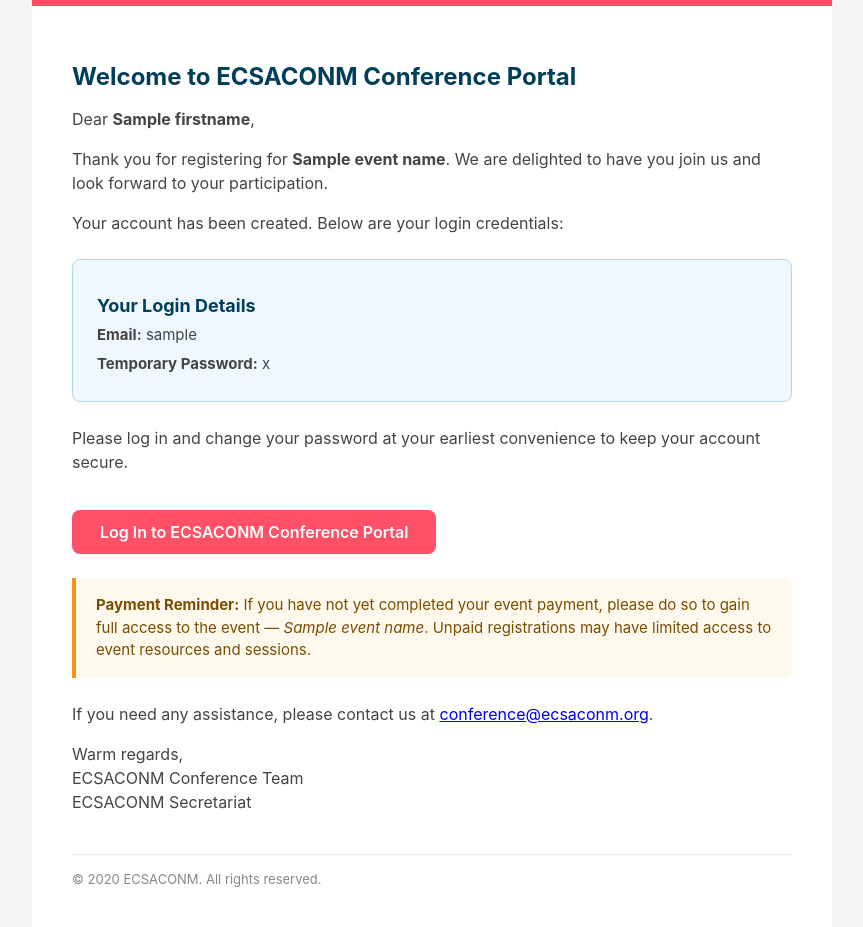
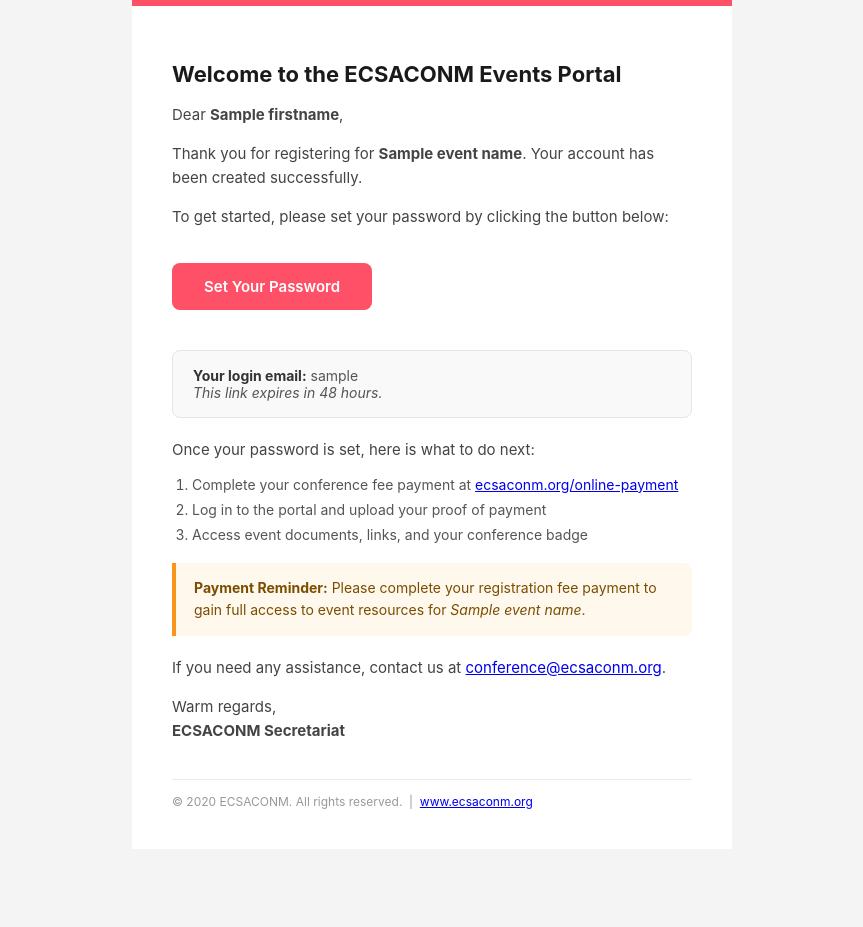
Before and after one commit to Davis1406/ecsaconm_events, a FastAPI app: template api/templates/acount_creation_template.html in a window 1280 px wide. Shown: the whole page, without its empty margins (208-1071 px from the left). After the commit the page ends 809 px from the top, so only its background shows below. Run offline with FastAPI, Linux system fonts and the light colour scheme; the template is opened without the code that fills it: most values are stand-ins (such as "Sample title", 1, 10 or a date in 2020); parts of the project's set-up code (start-up, migrations or seed data) failed here and were passed over.

Commit message:
Replace plain-text password email with secure set-password link

```diff
--- a/api/templates/acount_creation_template.html
+++ b/api/templates/acount_creation_template.html
@@ -3,130 +3,63 @@
   <head>
     <meta charset="UTF-8" />
     <meta name="viewport" content="width=device-width, initial-scale=1.0" />
-    <title>{{subject}}</title>
+    <title>{{ subject }}</title>
     <style>
-      body {
-        font-family: -apple-system, BlinkMacSystemFont, "Segoe UI", Roboto,
-          "Helvetica Neue", Arial, sans-serif;
-        background-color: #f4f4f4;
-        margin: 0;
-        padding: 0;
-        color: #333333;
-      }
-      .email-container {
-        width: 100%;
-        max-width: 800px;
-        margin: 0 auto;
-        background-color: #ffffff;
-        padding: 40px;
-        box-sizing: border-box;
-        border-top: 6px solid rgb(254,80,103);
-      }
-      h1 {
-        font-size: 24px;
-        margin-bottom: 16px;
-        color: #003f5c;
-      }
-      h2 {
-        font-size: 18px;
-        color: #003f5c;
-        margin-bottom: 8px;
-      }
-      p {
-        font-size: 16px;
-        line-height: 1.5;
-        margin-bottom: 16px;
-        color: #444444;
-      }
-      .credentials-box {
-        background-color: #f0f8ff;
-        border: 1px solid #b3d9e8;
-        border-radius: 8px;
-        padding: 20px 24px;
-        margin: 24px 0;
-      }
-      .credentials-box p {
-        margin: 6px 0;
-        font-size: 15px;
-      }
-      .payment-notice {
-        background-color: #fff8ed;
-        border-left: 4px solid #F7941D;
-        border-radius: 0 8px 8px 0;
-        padding: 16px 20px;
-        margin: 24px 0;
-      }
-      .payment-notice p {
-        margin: 0;
-        color: #7a4d00;
-        font-size: 15px;
-      }
-      a.button {
-        display: inline-block;
-        background-color: rgb(254,80,103);
-        color: #ffffff;
-        text-decoration: none;
-        padding: 12px 28px;
-        border-radius: 8px;
-        font-size: 16px;
-        font-weight: 600;
-        margin-top: 20px;
-      }
-      .footer {
-        font-size: 13px;
-        color: #888888;
-        margin-top: 40px;
-        border-top: 1px solid #eaeaea;
-        padding-top: 16px;
-      }
+      body { font-family: -apple-system, BlinkMacSystemFont, "Segoe UI", Roboto, "Helvetica Neue", Arial, sans-serif; background-color: #f4f4f4; margin: 0; padding: 0; color: #333333; }
+      .email-container { width: 100%; max-width: 600px; margin: 0 auto; background-color: #ffffff; padding: 40px; box-sizing: border-box; border-top: 6px solid rgb(254,80,103); }
+      h1 { font-size: 22px; margin-bottom: 16px; color: #1a1a1a; }
+      p { font-size: 15px; line-height: 1.6; margin-bottom: 14px; color: #444444; }
+      .button { display: inline-block; background-color: rgb(254,80,103); color: #ffffff !important; text-decoration: none; padding: 14px 32px; border-radius: 8px; font-size: 15px; font-weight: 600; margin: 20px 0; }
+      .info-box { background-color: #f9f9f9; border: 1px solid #e5e5e5; border-radius: 8px; padding: 16px 20px; margin: 20px 0; font-size: 14px; color: #555; }
+      .info-box strong { color: #333; }
+      .payment-notice { background-color: #fff8ed; border-left: 4px solid #F7941D; border-radius: 0 8px 8px 0; padding: 14px 18px; margin: 20px 0; }
+      .payment-notice p { margin: 0; color: #7a4d00; font-size: 14px; }
+      .footer { font-size: 12px; color: #999999; margin-top: 36px; border-top: 1px solid #eaeaea; padding-top: 14px; }
+      .steps { margin: 0; padding-left: 20px; }
+      .steps li { margin-bottom: 8px; font-size: 14px; color: #555; }
     </style>
   </head>
   <body>
     <div class="email-container">
-      <h1>Welcome to ECSACONM Conference Portal</h1>
-      <p>Dear <strong>{{firstname}}</strong>,</p>
+      <h1>Welcome to the ECSACONM Events Portal</h1>
+      <p>Dear <strong>{{ firstname }}</strong>,</p>
 
       <p>
         Thank you for registering{% if event_name %} for <strong>{{ event_name }}</strong>{% endif %}.
-        We are delighted to have you join us and look forward to your participation.
+        Your account has been created successfully.
       </p>
 
-      {% if password %}
-      <p>Your account has been created. Below are your login credentials:</p>
+      <p>To get started, please set your password by clicking the button below:</p>
 
-      <div class="credentials-box">
-        <h2>Your Login Details</h2>
-        <p><strong>Email:</strong> {{username}}</p>
-        <p><strong>Temporary Password:</strong> {{password}}</p>
+      <a href="https://events.ecsaconm.org/#/reset-password/{{ password }}" class="button">
+        Set Your Password
+      </a>
+
+      <div class="info-box">
+        <strong>Your login email:</strong> {{ username }}<br/>
+        <em>This link expires in 48 hours.</em>
       </div>
 
-      <p>
-        Please log in and change your password at your earliest convenience to keep your account secure.
-      </p>
-      {% else %}
-      <p>
-        You already have an account with us. Use your existing credentials to log in and complete your registration.
-        If you have forgotten your password, you can reset it from the login page.
-      </p>
-      {% endif %}
-
-      <a href="https://events.ecsaconm.org/#/login" class="button">Log In to ECSACONM Conference Portal</a>
+      <p>Once your password is set, here is what to do next:</p>
+      <ol class="steps">
+        <li>Complete your conference fee payment at <a href="https://ecsaconm.org/online-payment/">ecsaconm.org/online-payment</a></li>
+        <li>Log in to the portal and upload your proof of payment</li>
+        <li>Access event documents, links, and your conference badge</li>
+      </ol>
 
       <div class="payment-notice">
         <p>
-          <strong>Payment Reminder:</strong> If you have not yet completed your event payment,
-          please do so to gain full access to the event{% if event_name %} — <em>{{ event_name }}</em>{% endif %}.
-          Unpaid registrations may have limited access to event resources and sessions.
+          <strong>Payment Reminder:</strong> Please complete your registration fee payment to gain full access to event resources{% if event_name %} for <em>{{ event_name }}</em>{% endif %}.
         </p>
       </div>
 
       <p>
-        If you need any assistance, please contact us at
+        If you need any assistance, contact us at
         <a href="mailto:conference@ecsaconm.org">conference@ecsaconm.org</a>.
       </p>
 
-      <p>Warm regards,<br />ECSACONM Conference Team<br />ECSACONM Secretariat</p>
-      <div class="footer">&copy; {{year}} ECSACONM. All rights reserved.</div>
+      <p>Warm regards,<br /><strong>ECSACONM Secretariat</strong></p>
+      <div class="footer">&copy; {{ year }} ECSACONM. All rights reserved. &nbsp;|&nbsp; <a href="https://www.ecsaconm.org">www.ecsaconm.org</a></div>
     </div>
   </body>
 </html>
```
Also changed, not shown: api/routers/auth.py (+16 -4 lines).
